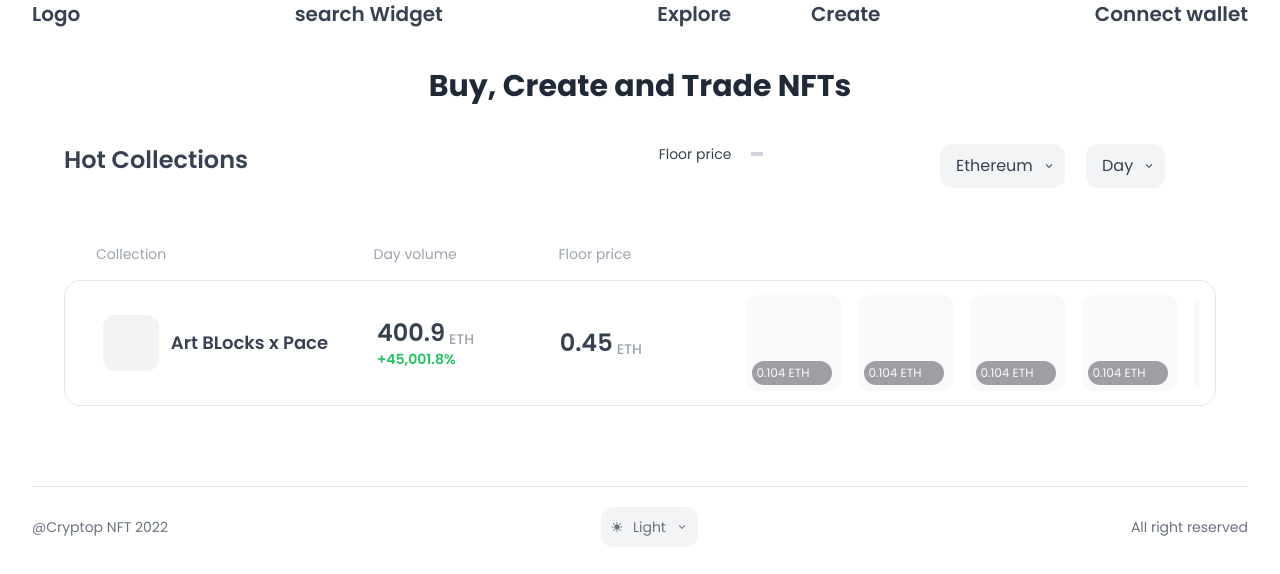
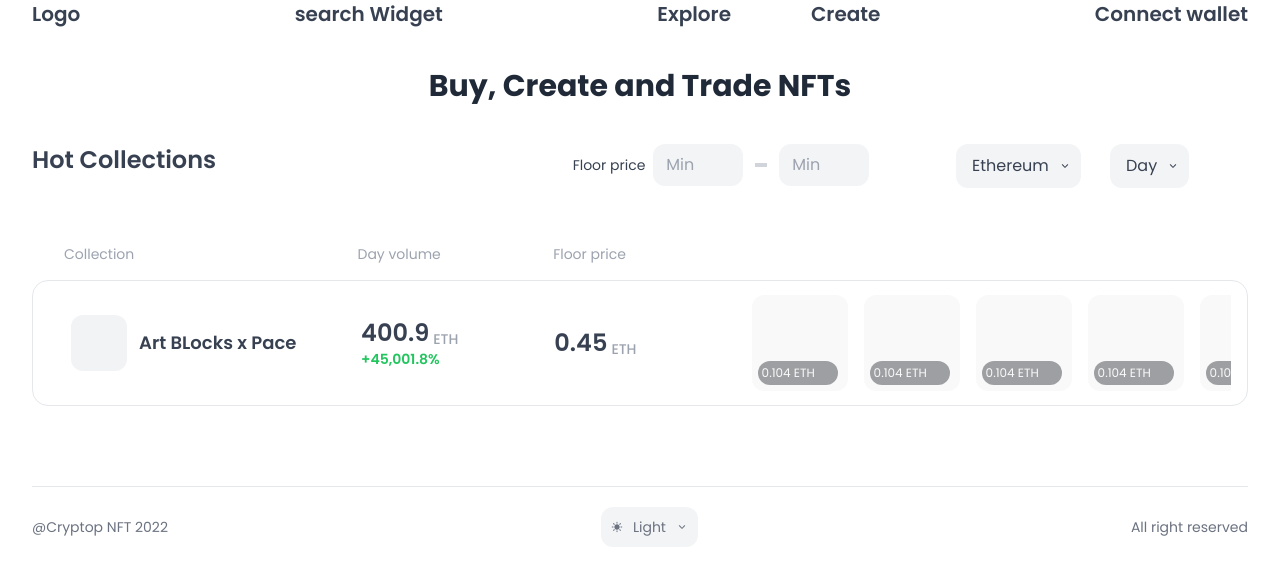
Before and after one commit to Maccbrainy/nft-marketplace, a Vue app in the folder client/: page / in a window 1280 px wide. Shown: the top 574 px of the page. Built offline with nearby package versions, Linux system fonts and the light colour scheme.

Commit message:
css updates

```diff
--- a/client/src/App.vue
+++ b/client/src/App.vue
@@ -1,5 +1,5 @@
 <script setup lang="ts">
-// import { RouterLink, RouterView } from "vue-router";
+import { RouterView } from "vue-router";
 import { ref, watchEffect, markRaw } from "vue";
 import BaseLayout from "./layouts/BaseLayout.vue";
 import { DarkThemeIcon, LightThemeIcon } from "./components/icons";
@@ -49,7 +49,7 @@ const changeTheme = (theme: { id: string }) => {
   >
     <template #header>
       <nav
-        class="sticky w-full max-w-7xl flex justify-between text-gray-700 dark:text-darkTheme-text font-semibold text-xl px-8 mx-auto"
+        class="sticky w-full max-w-screen-2xl flex justify-between text-gray-700 dark:text-darkTheme-text font-semibold text-xl px-8 mx-auto"
       >
         <div>Logo</div>
         <div>search Widget</div>
@@ -64,7 +64,7 @@ const changeTheme = (theme: { id: string }) => {
       <RouterView />
     </template>
     <template #footer>
-      <section class="w-full max-w-7xl relative px-8 mx-auto pb-6">
+      <section class="w-full max-w-screen-2xl relative px-8 mx-auto pb-6">
         <div class="border-t dark:border-darkTheme-border w-full pb-4"></div>
         <div
           class="relative w-full flex justify-between items-center text-gray-500 text-sm dark:text-darkTheme-text py-1"
--- a/client/src/components/ShowTable.vue
+++ b/client/src/components/ShowTable.vue
@@ -2,7 +2,7 @@
 import { ref } from "vue";
 import { RouterLink } from "vue-router";
 // import { EthereumIcon } from "@/components/icons";
-import { ButtonDropdown, ButtonTextInput } from "@/components/buttonui";
+import { ButtonDropdown, ButtonInput } from "@/components/buttonui";
 const blockChainNetworks = [
   {
     id: "Ethereum",
@@ -65,9 +65,7 @@ const changeTimeDuration = (timeDuration: { id: string }) => {
 };
 </script>
 <template>
-  <section
-    class="relative w-full max-w-7xl px-8 py-10 text-gray-700 dark:text-darkTheme-text"
-  >
+  <section class="relative w-full py-10 text-gray-700 dark:text-darkTheme-text">
     <div class="flex flex-col">
       <div class="grid grid-flow-row grid-cols-8 gap-4 pb-4">
         <div class="col-span-3">
@@ -76,9 +74,9 @@ const changeTimeDuration = (timeDuration: { id: string }) => {
         <div class="col-span-3">
           <div class="flex flex-row justify-center items-center">
             <span class="whitespace-nowrap mx-2 text-sm">Floor price</span>
-            <ButtonTextInput />
+            <ButtonInput class="py-2" />
             <div class="bg-gray-300 mx-3 h-1 w-3 block"></div>
-            <ButtonTextInput />
+            <ButtonInput class="py-2" />
           </div>
         </div>
         <ButtonDropdown
@@ -108,10 +106,7 @@ const changeTimeDuration = (timeDuration: { id: string }) => {
           >
             <RouterLink
               :to="{
-                name: 'CollectionPage',
-                params: {
-                  slug: 'Art BLocks x Pace',
-                },
+                path: 'Art BLocks x Pace',
               }"
             >
               <div
```
